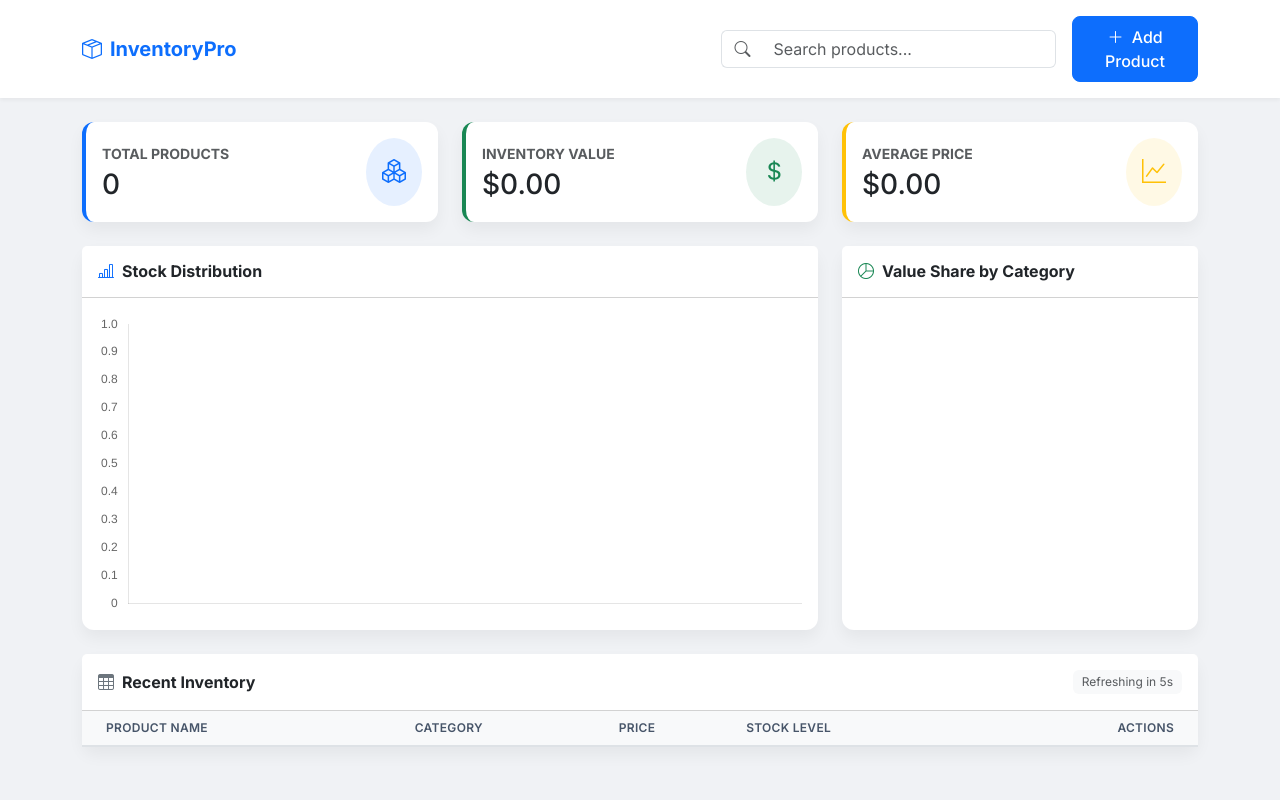
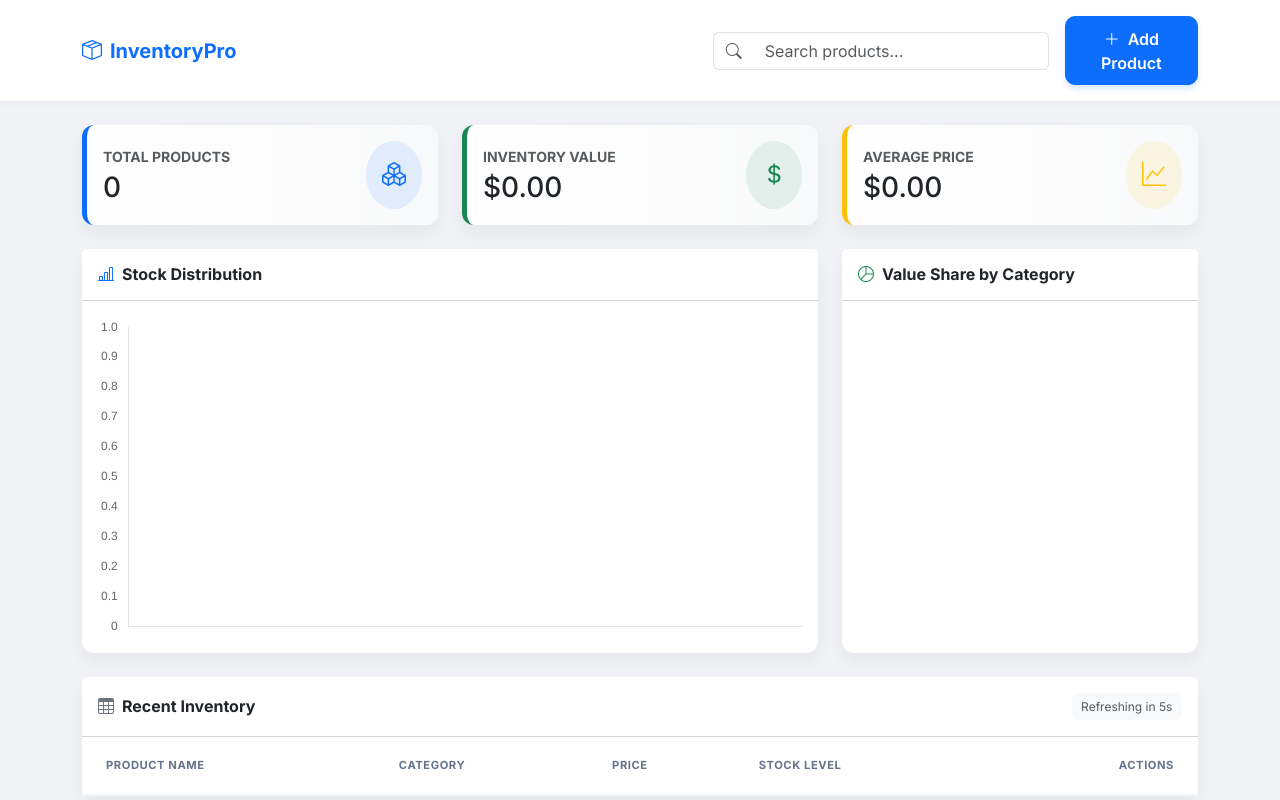
Before and after one commit to prashantgupta2601/Intern-Task3, a website: page public/index.html in a window 1280 px wide. Drawn offline with nearby package versions, Linux system fonts and the light colour scheme; no server answers.

Commit message:
Step 3.6: Enhanced UI for premium dashboard experience

```diff
--- a/public/index.html
+++ b/public/index.html
@@ -30,35 +30,55 @@
             transition: transform 0.2s;
         }
         .card:hover {
-            transform: translateY(-2px);
+            transform: translateY(-4px);
+            box-shadow: 0 1rem 2rem rgba(0,0,0,0.08);
         }
         .insight-card {
-            border-left: 4px solid #0d6efd;
+            border-left: 5px solid #0d6efd;
+            background: linear-gradient(to right, #ffffff, #f8f9fa);
         }
         .insight-card.value { border-left-color: #198754; }
         .insight-card.avg { border-left-color: #ffc107; }
 
         .table thead th {
-            background-color: #f8f9fa;
-            border-bottom: 2px solid #dee2e6;
-            color: #475569;
-            font-weight: 600;
+            background-color: #ffffff;
+            border-bottom: 2px solid #f1f5f9;
+            color: #64748b;
+            font-weight: 700;
             text-transform: uppercase;
-            font-size: 0.75rem;
-            letter-spacing: 0.025em;
+            font-size: 0.7rem;
+            letter-spacing: 0.05em;
+            padding: 1.25rem 1rem;
+        }
+        .table tbody tr {
+            transition: all 0.2s;
+            border-bottom: 1px solid #f1f5f9;
+        }
+        .table tbody tr:hover {
+            background-color: #f8fafc !important;
+            transform: scale(1.002);
         }
         .btn-primary {
-            border-radius: 0.5rem;
-            font-weight: 500;
-            padding: 0.5rem 1.25rem;
+            border-radius: 0.625rem;
+            font-weight: 600;
+            padding: 0.6rem 1.5rem;
+            box-shadow: 0 4px 6px -1px rgba(13, 110, 253, 0.2);
         }
         .badge {
-            padding: 0.5em 0.75em;
-            border-radius: 0.375rem;
+            padding: 0.6em 0.8em;
+            border-radius: 0.5rem;
+            font-weight: 600;
         }
         .chart-container {
             position: relative;
-            height: 300px;
+            height: 320px;
+        }
+        @keyframes fadeIn {
+            from { opacity: 0; transform: translateY(10px); }
+            to { opacity: 1; transform: translateY(0); }
+        }
+        .animate-fade-in {
+            animation: fadeIn 0.4s ease-out forwards;
         }
     </style>
 </head>
--- a/public/script.js
+++ b/public/script.js
@@ -102,9 +102,11 @@ async function fetchProducts() {
 // Render products in the table
 function renderProducts(products) {
     productTableBody.innerHTML = '';
-    products.forEach(product => {
+    products.forEach((product, index) => {
         const isLowStock = product.countInStock < 5;
         const row = document.createElement('tr');
+        row.className = 'animate-fade-in';
+        row.style.animationDelay = `${index * 0.05}s`;
         if (isLowStock) row.classList.add('table-light');
 
         row.innerHTML = `
```
